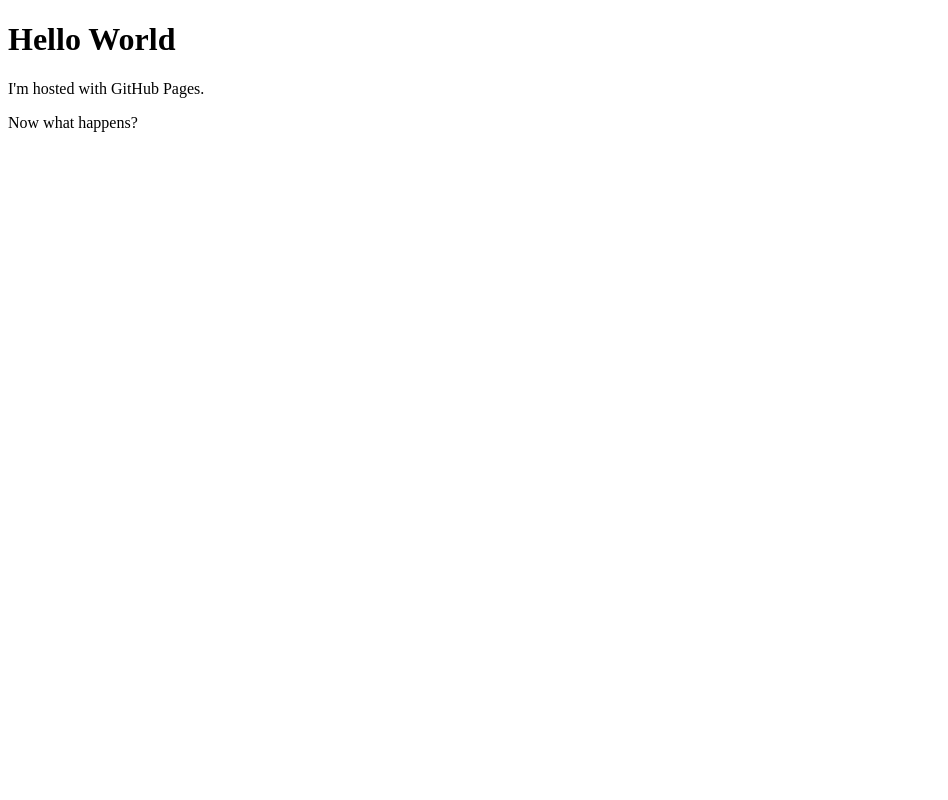
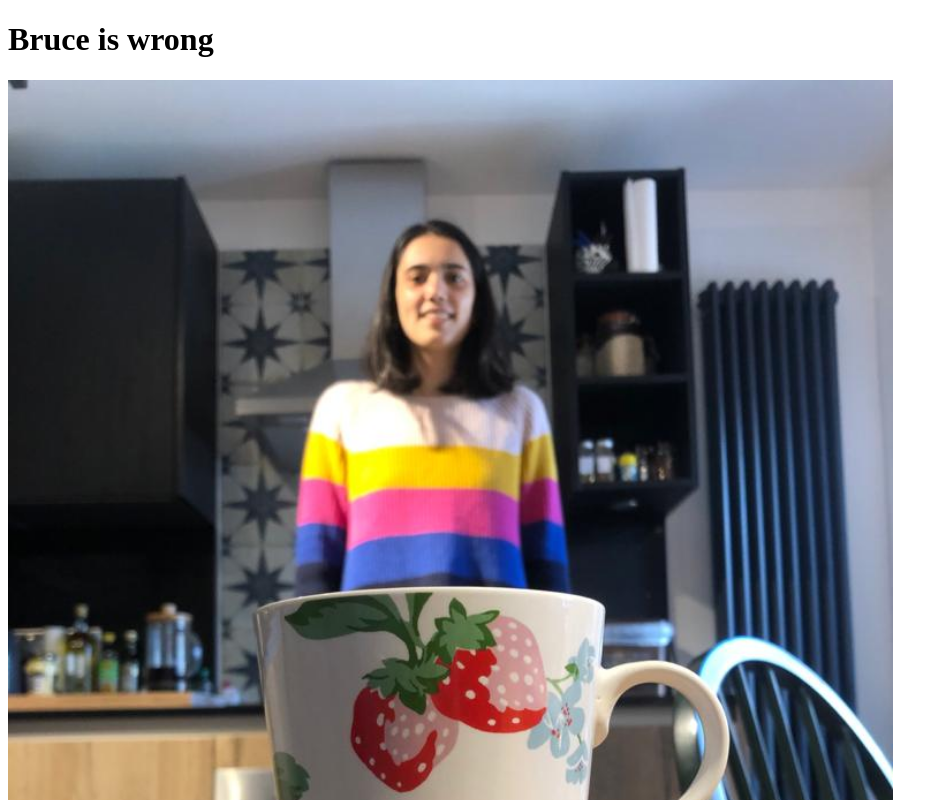
Before and after one commit to bruceiswrong/bruceiswrong.github.io, a plain HTML site: page index.html in a window 1280 px wide. Shown: the top 800 px of the page, without its empty margins (0-948 px from the left). Drawn offline with Linux system fonts and the light colour scheme.

Commit message:
Update index.html

```diff
--- a/index.html
+++ b/index.html
@@ -1,8 +1,8 @@
 <!DOCTYPE html>
 <html>
 <body>
-<h1>Hello World</h1>
-<p>I'm hosted with GitHub Pages.</p>
-<p>Now what happens?</p>
+<h1>Bruce is wrong</h1>
+        <img src="tea.jpeg" class="w3-round w3-margin-bottom" alt="Random Name" style="width:70%">
+<p>I repeat wrong.</p>
 </body>
 </html>
```
